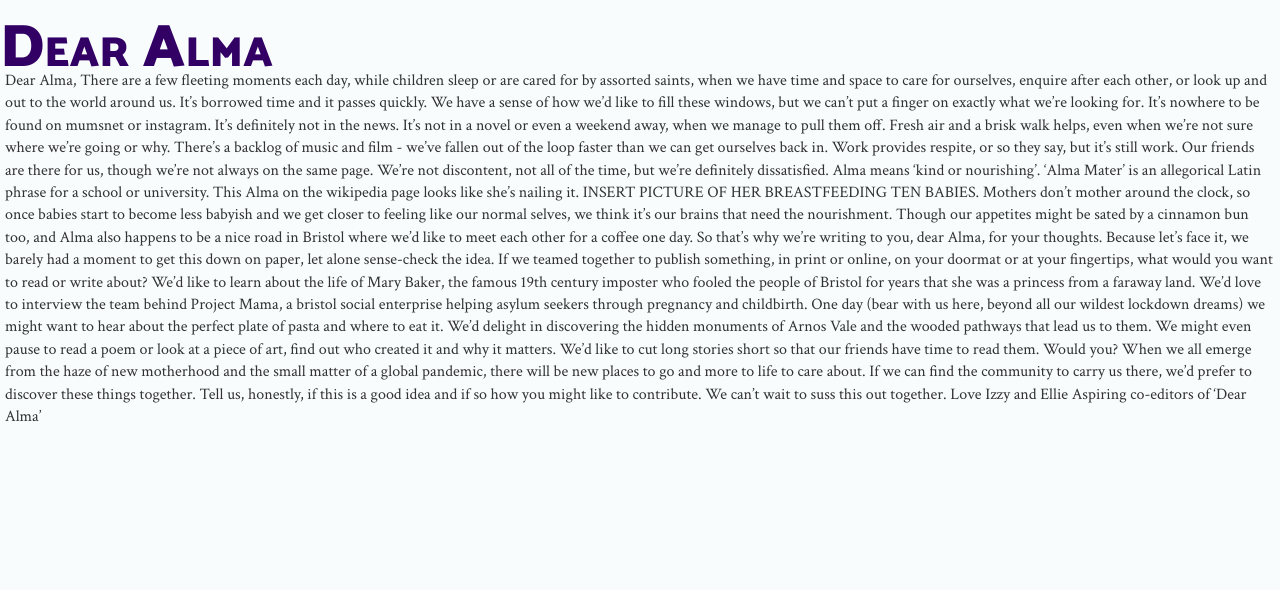
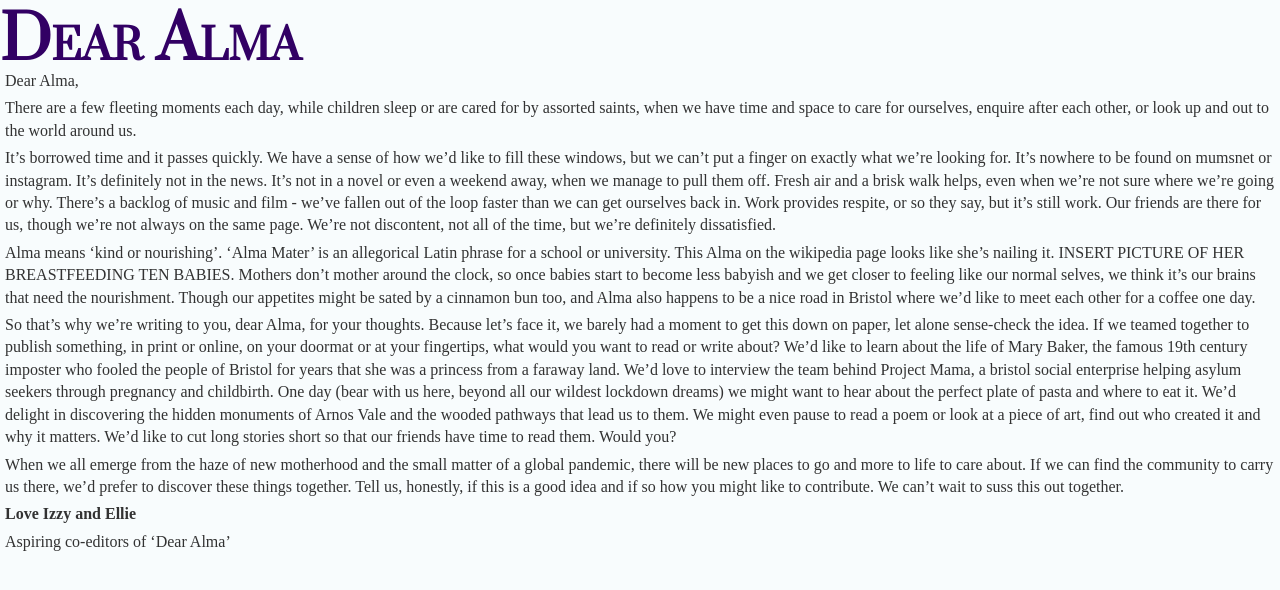
Before and after one commit to dear-alma/dear-alma.github.io, a plain HTML site: page index.html in a window 1280 px wide. Drawn offline with Linux system fonts and the light colour scheme.

Commit message:
Changes to CSS

```diff
--- a/index.html
+++ b/index.html
@@ -11,15 +11,15 @@
 <meta name="viewport" content="width=device-width, minimum-scale=1.0, maximum-scale=1.0, user-scalable=no">
 
 <!--Facebook meta - this comes up when you post a link to the site-->
-<meta property="og:title" content="Rapid Charts">
+<meta property="og:title" content="Dear Alma">
 <meta property="og:description" content="The baby's asleep. What now?">
-<meta property="og:image" content="chart1.png">
-<meta property="og:url" content="http://rapidcharts.io/index.htm">
+<meta property="og:image" content="icon.jpg">
+<meta property="og:url" content="http://dear-alma.github.io/index.htm">
 
 <!--Favicon-->
-<link rel="icon" href="images/icon.png">
-<link rel="shortcut icon" href="images/icon.png" />
-<link rel="apple-touch-icon" href="images/icon.png" />
+<link rel="icon" href="icon.jpg">
+<link rel="shortcut icon" href="icon.jpg" />
+<link rel="apple-touch-icon" href="icon.jpg" />
 
 
 <title>Dear Alma</title>
@@ -37,22 +37,21 @@
 
 <h1>Dear Alma</h1>
 
-<p>
+<p>Dear Alma,
 
-Dear Alma,
+<p>There are a few fleeting moments each day, while children sleep or are cared for by assorted saints, when we have time and space to care for ourselves, enquire after each other, or look up and out to the world around us.
 
-There are a few fleeting moments each day, while children sleep or are cared for by assorted saints, when we have time and space to care for ourselves, enquire after each other, or look up and out to the world around us.
+<p>It’s borrowed time and it passes quickly. We have a sense of how we’d like to fill these windows, but we can’t put a finger on exactly what we’re looking for. It’s nowhere to be found on mumsnet or instagram. It’s definitely not in the news. It’s not in a novel or even a weekend away, when we manage to pull them off.  Fresh air and a brisk walk helps, even when we’re not sure where we’re going or why. There’s a backlog of music and film - we’ve fallen out of the loop faster than we can get ourselves back in.  Work provides respite, or so they say, but it’s still work. Our friends are there for us, though we’re not always on the same page. We’re not discontent, not all of the time, but we’re definitely dissatisfied.
 
-It’s borrowed time and it passes quickly. We have a sense of how we’d like to fill these windows, but we can’t put a finger on exactly what we’re looking for. It’s nowhere to be found on mumsnet or instagram. It’s definitely not in the news. It’s not in a novel or even a weekend away, when we manage to pull them off.  Fresh air and a brisk walk helps, even when we’re not sure where we’re going or why. There’s a backlog of music and film - we’ve fallen out of the loop faster than we can get ourselves back in.  Work provides respite, or so they say, but it’s still work. Our friends are there for us, though we’re not always on the same page. We’re not discontent, not all of the time, but we’re definitely dissatisfied.
+<p>Alma means ‘kind or nourishing’. ‘Alma Mater’ is an allegorical Latin phrase for a school or university.  This Alma on the wikipedia page looks like she’s nailing it.  INSERT PICTURE OF HER BREASTFEEDING TEN BABIES. Mothers don’t mother around the clock, so once babies start to become less babyish and we get closer to feeling like our normal selves, we think it’s our brains that need the nourishment. Though our appetites might be sated by a cinnamon bun too, and Alma also happens to be a nice road in Bristol where we’d like to meet each other for a coffee one day.
 
-Alma means ‘kind or nourishing’. ‘Alma Mater’ is an allegorical Latin phrase for a school or university.  This Alma on the wikipedia page looks like she’s nailing it.  INSERT PICTURE OF HER BREASTFEEDING TEN BABIES. Mothers don’t mother around the clock, so once babies start to become less babyish and we get closer to feeling like our normal selves, we think it’s our brains that need the nourishment. Though our appetites might be sated by a cinnamon bun too, and Alma also happens to be a nice road in Bristol where we’d like to meet each other for a coffee one day.
+<p>So that’s why we’re writing to you, dear Alma, for your thoughts. Because let’s face it, we barely had a moment to get this down on paper, let alone sense-check the idea. If we teamed together to publish something, in print or online, on your doormat or at your fingertips, what would you want to read or write about? We’d like to learn about the life of Mary Baker, the famous 19th century imposter who fooled the people of Bristol for years that she was a princess from a faraway land. We’d love to interview the team behind Project Mama, a bristol social enterprise helping asylum seekers through pregnancy and childbirth. One day (bear with us here, beyond all our wildest lockdown dreams) we might want to hear about the perfect plate of pasta and where to eat it. We’d delight in discovering the hidden monuments of Arnos Vale and the wooded pathways that lead us to them. We might even pause to read a poem or look at a piece of art, find out who created it and why it matters.  We’d like to cut long stories short so that our friends have time to read them. Would you?
 
-So that’s why we’re writing to you, dear Alma, for your thoughts. Because let’s face it, we barely had a moment to get this down on paper, let alone sense-check the idea. If we teamed together to publish something, in print or online, on your doormat or at your fingertips, what would you want to read or write about? We’d like to learn about the life of Mary Baker, the famous 19th century imposter who fooled the people of Bristol for years that she was a princess from a faraway land. We’d love to interview the team behind Project Mama, a bristol social enterprise helping asylum seekers through pregnancy and childbirth. One day (bear with us here, beyond all our wildest lockdown dreams) we might want to hear about the perfect plate of pasta and where to eat it. We’d delight in discovering the hidden monuments of Arnos Vale and the wooded pathways that lead us to them. We might even pause to read a poem or look at a piece of art, find out who created it and why it matters.  We’d like to cut long stories short so that our friends have time to read them. Would you?
+<p>When we all emerge from the haze of new motherhood and the small matter of a global pandemic,  there will be new places to go and more to life to care about. If we can find the community to carry us there, we’d prefer to discover these things together.  Tell us, honestly, if this is a good idea and if so how you might like to contribute. We can’t wait to suss this out together.
 
-When we all emerge from the haze of new motherhood and the small matter of a global pandemic,  there will be new places to go and more to life to care about. If we can find the community to carry us there, we’d prefer to discover these things together.  Tell us, honestly, if this is a good idea and if so how you might like to contribute. We can’t wait to suss this out together.
+<p><b>Love Izzy and Ellie</b>
 
-Love Izzy and Ellie
-Aspiring co-editors of ‘Dear Alma’
+<p>Aspiring co-editors of ‘Dear Alma’
 
 </p>
 
--- a/main.css
+++ b/main.css
@@ -10,11 +10,15 @@
 
 /*@import url(https://fonts.googleapis.com/css2?family=Heebo:wght@300&display=swap);*/
 
-@import url(https://fonts.googleapis.com/css2?family=Crimson+Text&display=swap);
-@import url('https://fonts.googleapis.com/css2?family=Catamaran:wght@900&display=swap');
+/*@import url(https://fonts.googleapis.com/css2?family=Crimson+Text&display=swap);*/
+/*@import url('https://fonts.googleapis.com/css2?family=Catamaran:wght@900&display=swap');*/
+
+@import url('https://fonts.googleapis.com/css2?family=Prata&display=swap');
+@import url('https://fonts.googleapis.com/css2?family=Prata&family=Roboto&display=swap');
 
 
 p {
+	font-family: "Roboto"
 	font-size: 16px;
 	margin: 5px 5px;
 	line-height: 22.4px;
@@ -103,7 +107,7 @@ ul li {
 -------------------------------------------------------------------------------*/
 
 h1 {
-	font-family: "Catamaran";
+	font-family: "Prata";
 	font-variant: small-caps;
 	font-size: 60px;
 	color: #320064;
```
